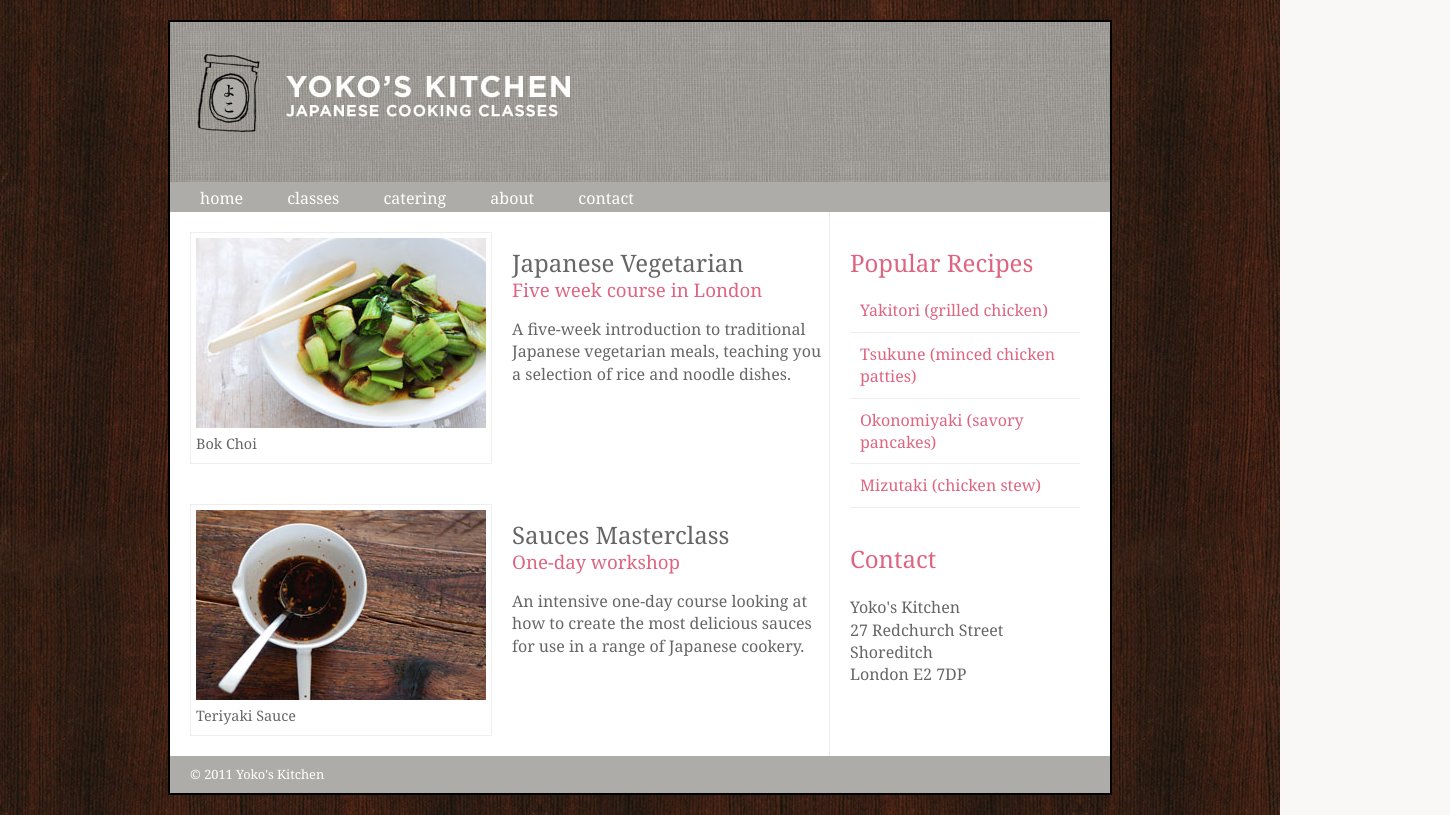
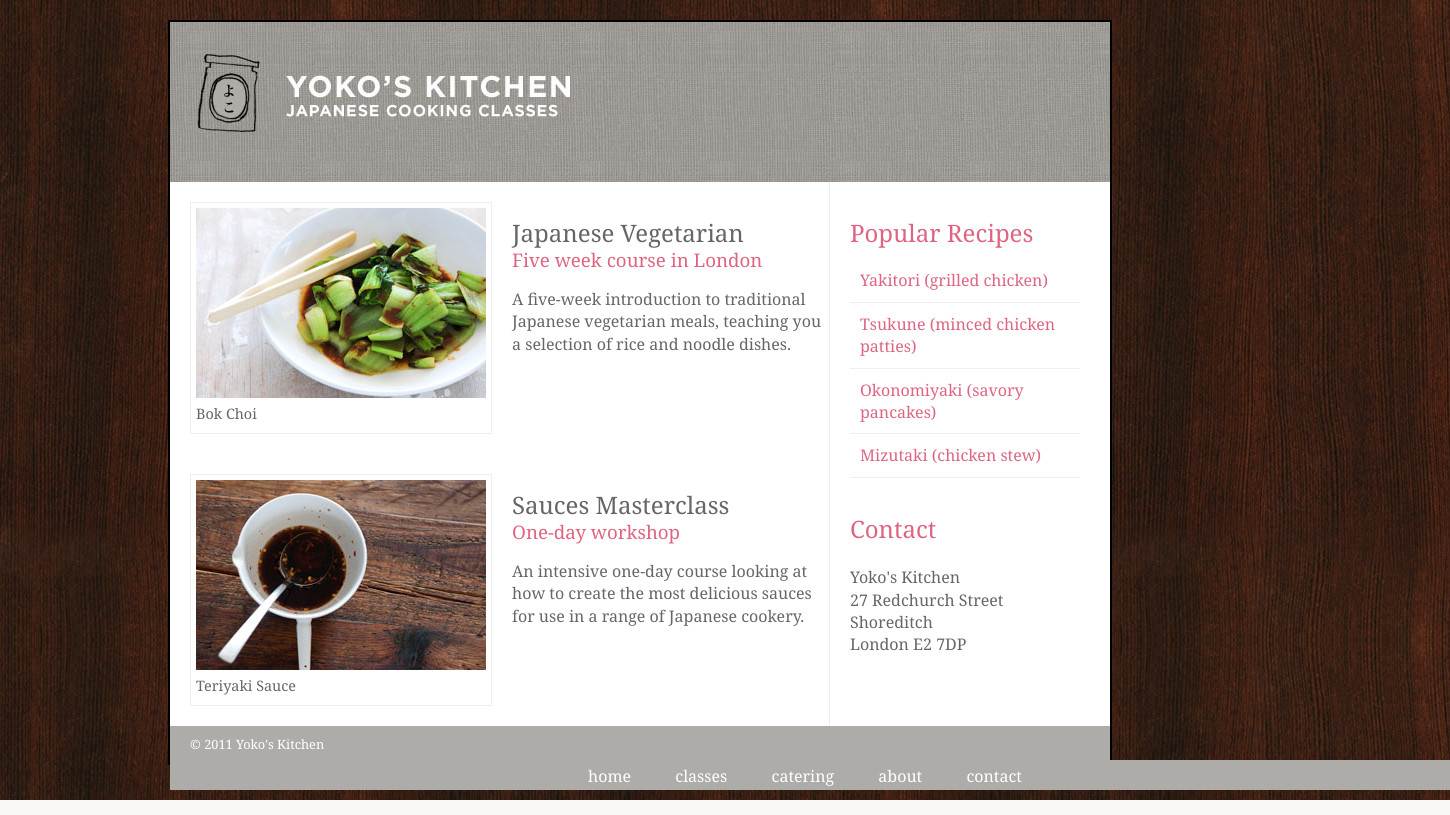
Before and after one commit to jgib1012/Yoko, a plain HTML site: page index.html in a window 1280 px wide. Shown: the whole page, 1450 px wide, since content can reach past the window. Drawn offline with Linux system fonts and the light colour scheme.

Commit message:
Update yokoskitchen.css

```diff
--- a/yokoskitchen.css
+++ b/yokoskitchen.css
@@ -22,8 +22,9 @@
             header {
                 height: 160px;
                 background-image: url("header.jpg");
+		position: relative;
+            }
 
-            }
             h1 {
                 text-indent: -9999px;
                 width: 940px;
@@ -31,6 +32,15 @@
                 margin: 0px;
 
             }
+
+
+	     nav {
+    		position: absolute;
+   		 bottom: 10px;
+   		 width: 100%;
+   		 text-align: center;
+	    }
+
 			nav, footer {
                 clear: both;
                 color: white;
```
